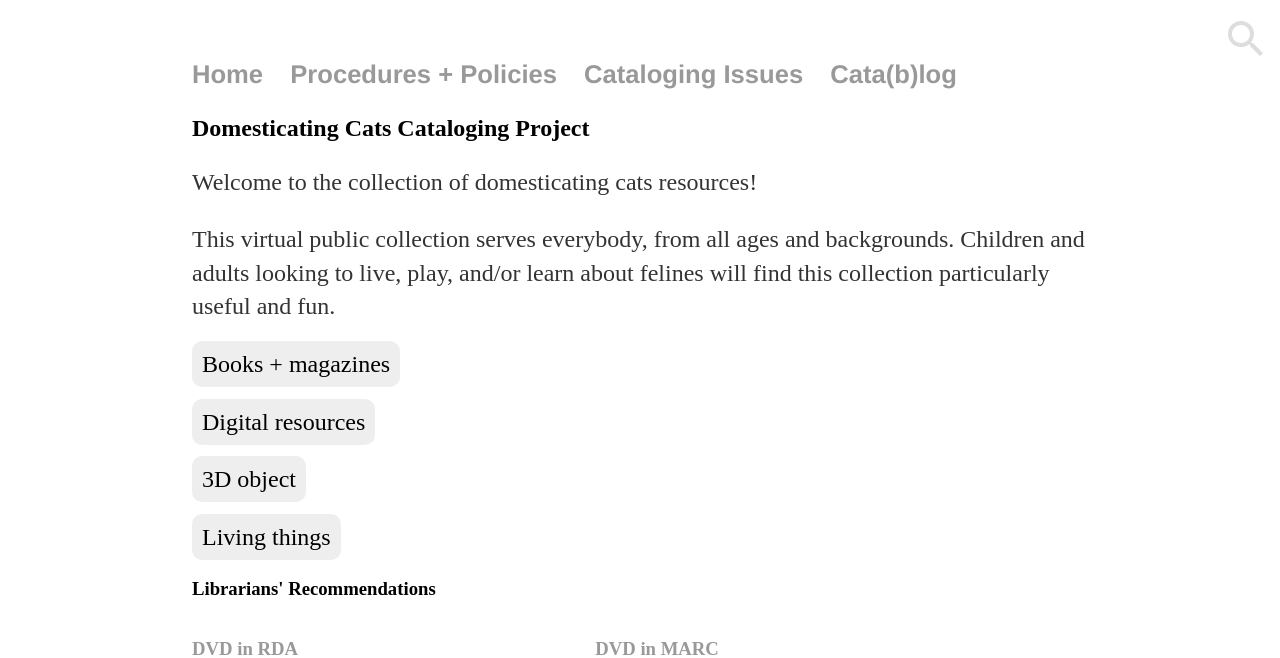
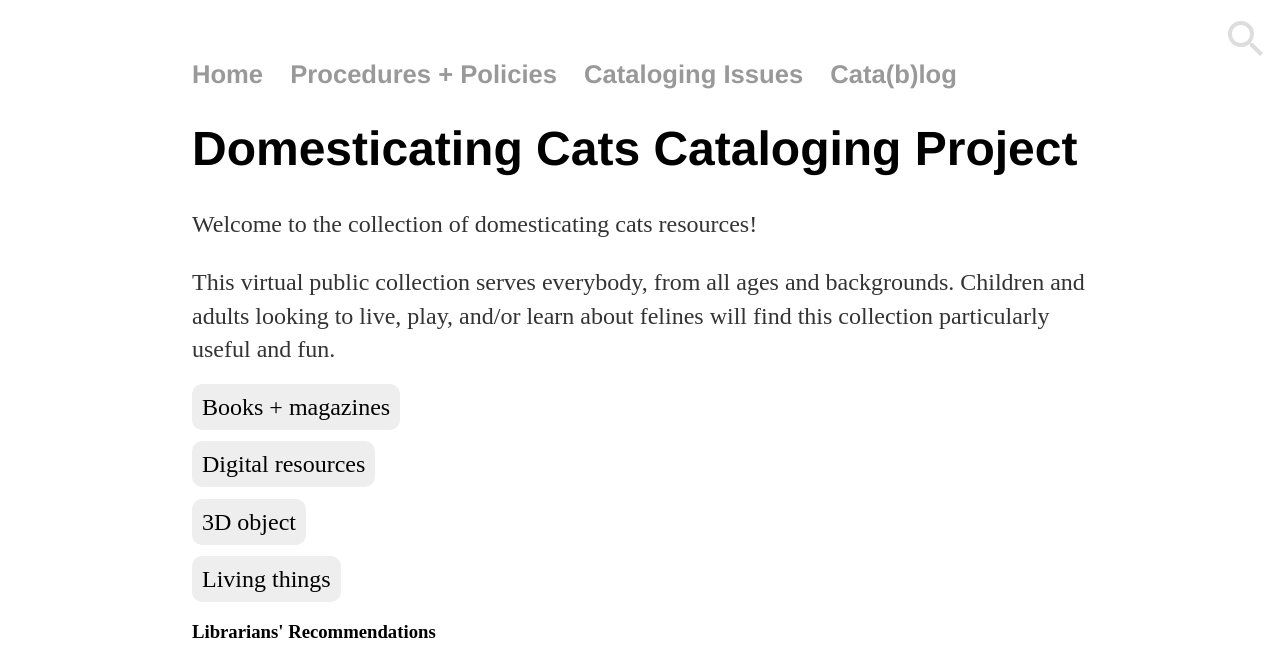
Before and after one commit to cat-alog/cat-alog.github.io, a Jekyll site: the page built from index.html, in a window 1280 px wide. Shown: the top 658 px of the page. Built offline with Jekyll 4.4.1, drawn with Linux system fonts in a browser that asks for light colours; grey boxes are pictures that could not be loaded.

Commit message:
h1 heading

```diff
--- a/index.html
+++ b/index.html
@@ -4,7 +4,7 @@ title: Domesticating Cats Collection
 ---
 <div class="blurb">
 
-	<h2>Domesticating Cats Cataloging Project</h2>
+	<h1>Domesticating Cats Cataloging Project</h1>
 	<p>Welcome to the collection of domesticating cats resources!</p>
 	<p>This virtual public collection serves everybody, from all ages and backgrounds. Children and adults looking to live, play, and/or learn about felines will find this collection particularly useful and fun. </p>
 	</p>
```
